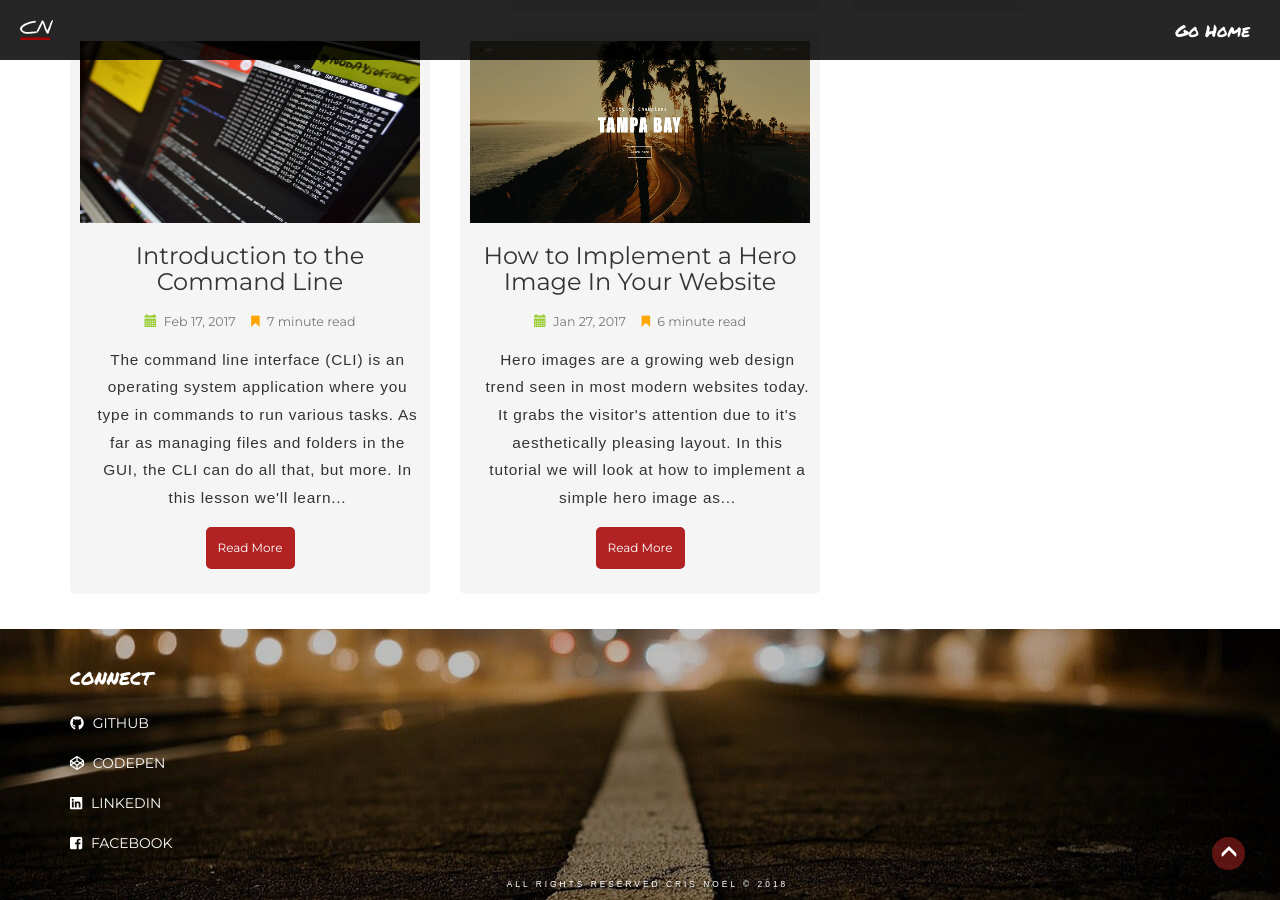
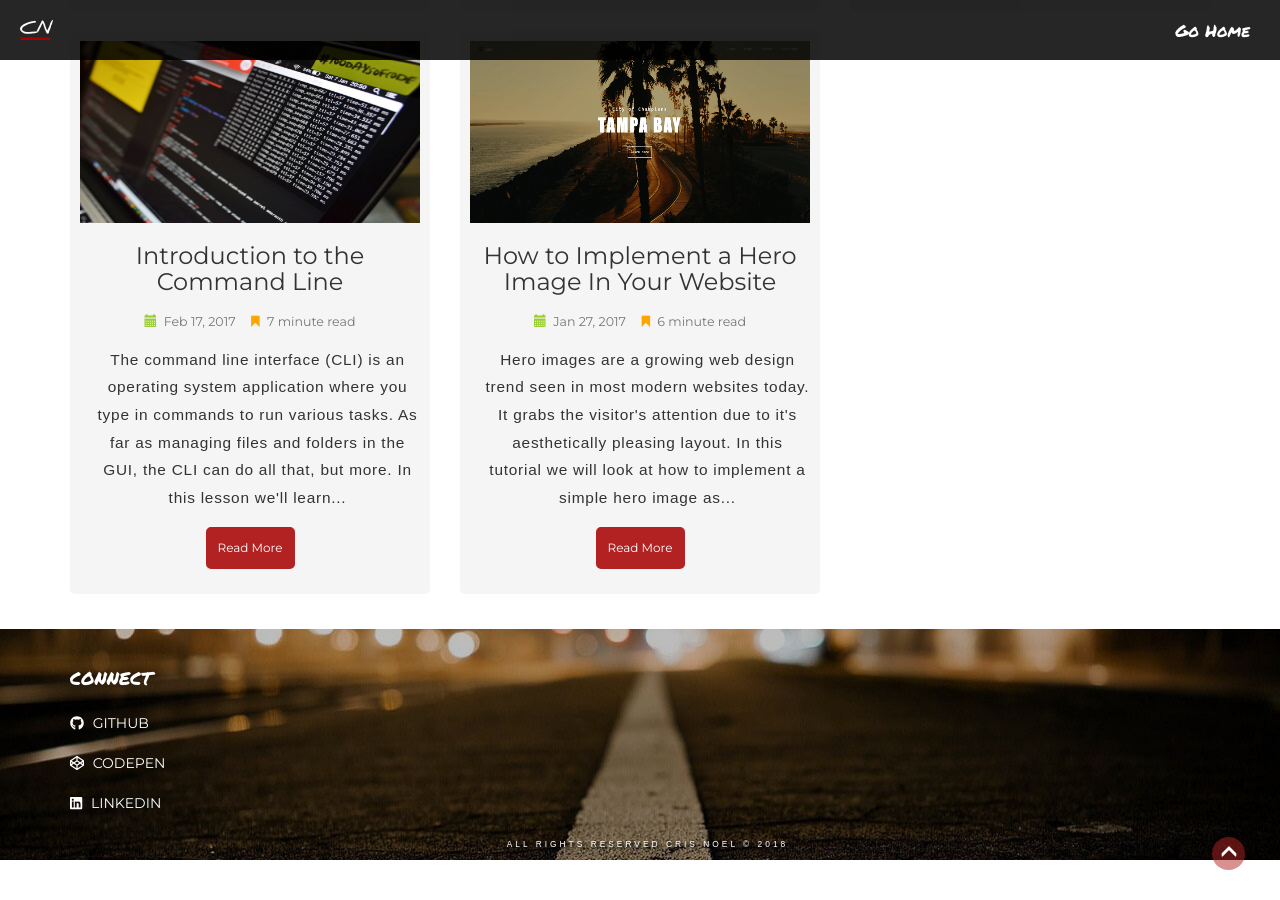
Before and after one commit to crisnoel12/crisnoel12.github.io, a Jekyll site: the page built from blog/index.html, in a window 1280 px wide and 900 px high, scrolled down 797 px. Built offline with Jekyll 4.4.1, drawn with Linux system fonts in a browser that asks for light colours; nearby versions of some CDN libraries; the list of posts is cut into pages by our own code.

Commit message:
Update _footer.html

```diff
--- a/_includes/_footer.html
+++ b/_includes/_footer.html
@@ -7,7 +7,6 @@
                 <a target="_blank" href="https://github.com/{{ site.github_username }}"><i class="fab fa-github"></i> GITHUB</a>
                 <a target="_blank" href="https://codepen.io/{{ site.codepen_username }}"><i class="fab fa-codepen"></i> CODEPEN</a>
                 <a target="_blank" href="https://linkedin.com/in/{{ site.linkedin_username }}"><i class="fab fa-linkedin"></i> LINKEDIN</a>
-                <a target="_blank" href="https://facebook.com/{{ site.facebook_username }}"><i class="fab fa-facebook-square"></i> FACEBOOK</a>
             </div>
         </div>
     </div>
```
